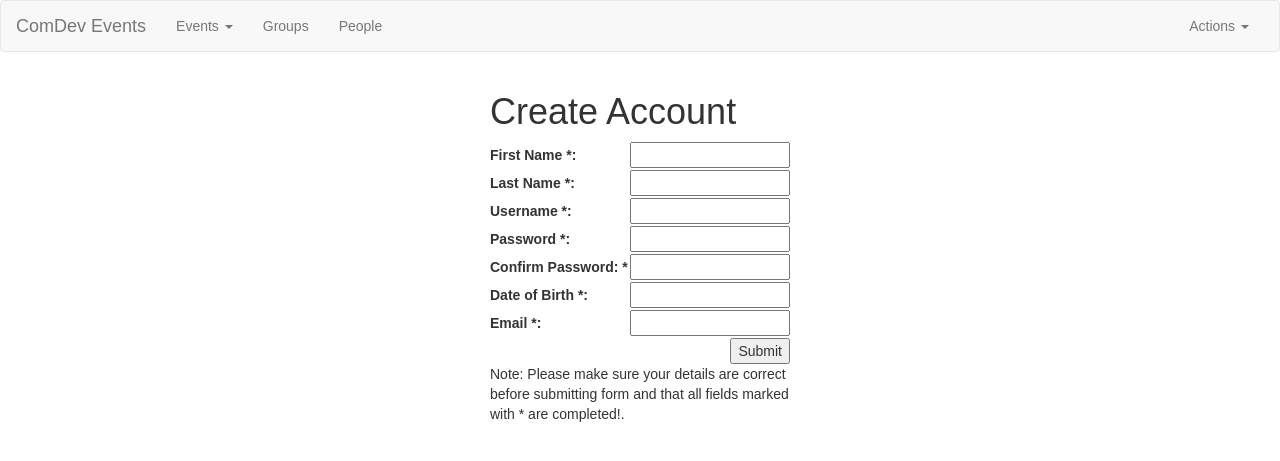
After one commit to MaraJade/seniorproject, a Django app: page /events/createAccount/ in a window 1280 px wide. The commit adds this page. Shown: the top 461 px of the page. Run offline with Django 3.2, Linux system fonts and the light colour scheme; some libraries are stand-ins or nearby versions.

Commit message:
Added login and creat account forms

```diff
--- /dev/null
+++ b/tools/events_list/templates/events/createAccount.html
@@ -0,0 +1,63 @@
+<!DOCTYPE html>
+<html>
+<head>
+  <title>Home</title>
+  {% include "include/head.html" %}
+</head>
+<body>
+  {% include "include/navbar.html" %}
+  <form id='register' action='register.php' method='post'
+    accept-charset='UTF-8'>
+<fieldset >
+
+
+<!doctype html>
+<html>
+    <head>
+        <style type="text/css">
+
+            body {font-family:Arial, Sans-Serif;}
+
+            #container {width:300px; margin:0 auto;}
+
+            /* Nicely lines up the labels. */
+            form label {display:inline-block; width:140px;}
+
+            /* You could add a class to all the input boxes instead, if you like. That would be safer, and more backwards-compatible */
+            form input[type="text"],
+            form input[type="password"],
+            form input[type="email"] {width:160px;}
+
+            form .line {clear:both;}
+            form .line.submit {text-align:right;}
+
+        </style>
+    </head>
+    <body>
+        <div id="container">
+            <form>
+                <h1>Create Account</h1>
+		<div class="line"><label for="firstname">First Name *: </label><input type="text" id="firstname" /></div>
+		<div class="line"><label for="lastname">Last Name *: </label><input type="text" id="lastname" /></div>
+                <div class="line"><label for="username">Username *: </label><input type="text" id="username" /></div>
+                <div class="line"><label for="pwd">Password *: </label><input type="password" id="pwd" /></div>
+		<div class="line"><label for="pwdconf">Confirm Password: *</label><input type="password" id="pwdconf" /></div>
+                <!-- You may want to consider adding a "confirm" password box also -->
+                <div class="line"><label for="dob">Date of Birth *: </label><input type="text" id="dob" /></div>
+                <div class="line"><label for="email">Email *: </label><input type="email" id="email" /></div>
+                <!-- Valid input types: http://www.w3schools.com/html5/html5_form_input_types.asp -->
+                <div class="line submit"><input type="submit" value="Submit" /></div>
+
+                <p>Note: Please make sure your details are correct before submitting form and that all fields marked with * are completed!.</p>
+            </form>
+        </div>
+    </body>
+</html>
+
+
+</fieldset>
+</form>
+</form>
+</form>
+</body>
+</html>
--- a/tools/events_list/urls.py
+++ b/tools/events_list/urls.py
@@ -4,12 +4,13 @@ from . import views
 
 urlpatterns = [
     url(r'^$', views.home, name='home'),
+    url(r'^createAccount/$', views.createAccount, name='createAccount'),
     url(r'^index', views.index, name='eventIndex'),
     url(r'^(?P<event_id>[0-9]+)/$', views.viewEvent, name='viewEvent'),
     url(r'^(?P<event_id>[0-9]+)/toggleNA/$', views.toggleEventNA, name='toggleEventNA'),
     url(r'^importMeetups/$', views.importMeetups, name='importMeetups'),
 
-	url(r'^eventSearch/$', views.eventSearch, name='eventSearch'),
+    url(r'^eventSearch/$', views.eventSearch, name='eventSearch'),
     url(r'^events/14-days/list.md$', views.eventList, name='eventListMD'),
 
     url(r'^groups$', views.groupIndex, name='groupIndex'),
--- a/tools/events_list/views.py
+++ b/tools/events_list/views.py
@@ -32,6 +32,9 @@ def index(request):
 
 def eventSearch(request):
     return render(request, 'events/eventSearch.html')
+
+def createAccount(request):
+    return render(request, 'events/createAccount.html')
 
 # Lists the events for the next 14 days
 def eventList(request):
```
Also changed, not shown: tools/events_list/templates/home.html (+28 -3 lines).
